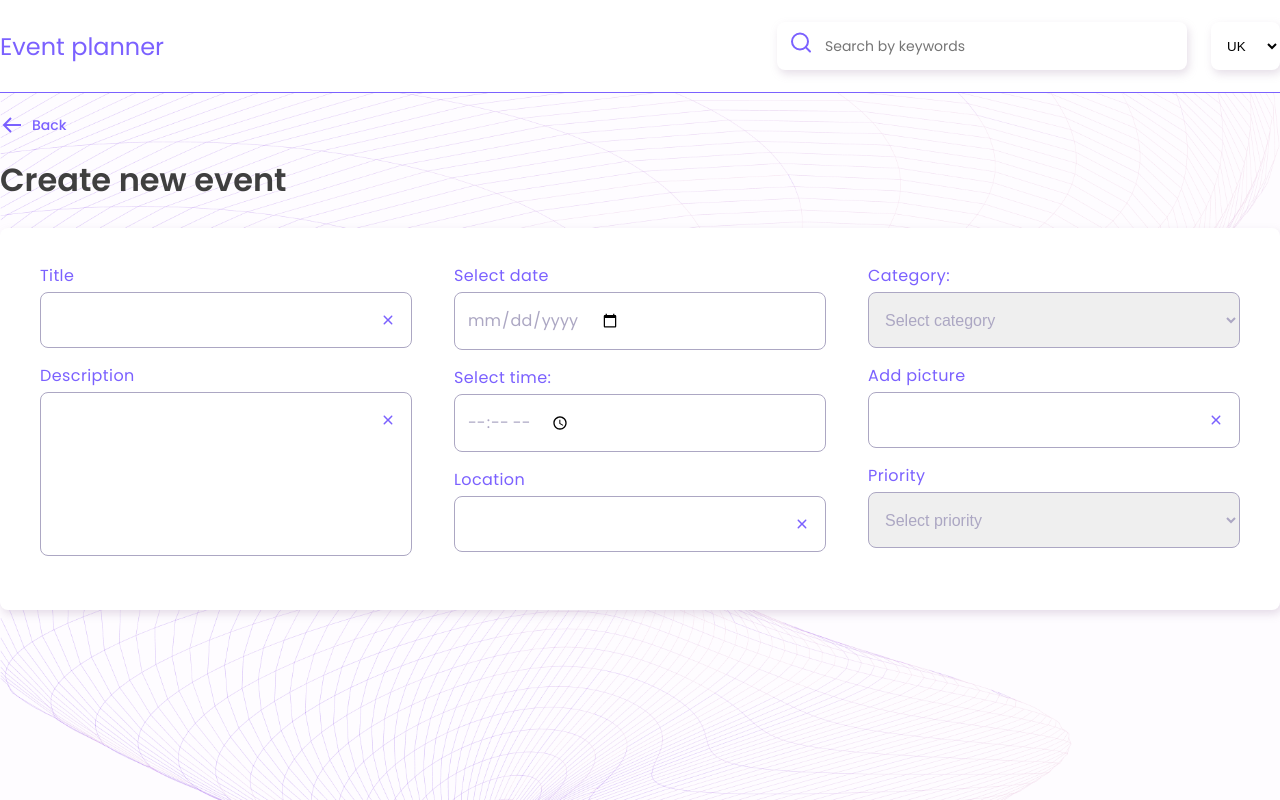
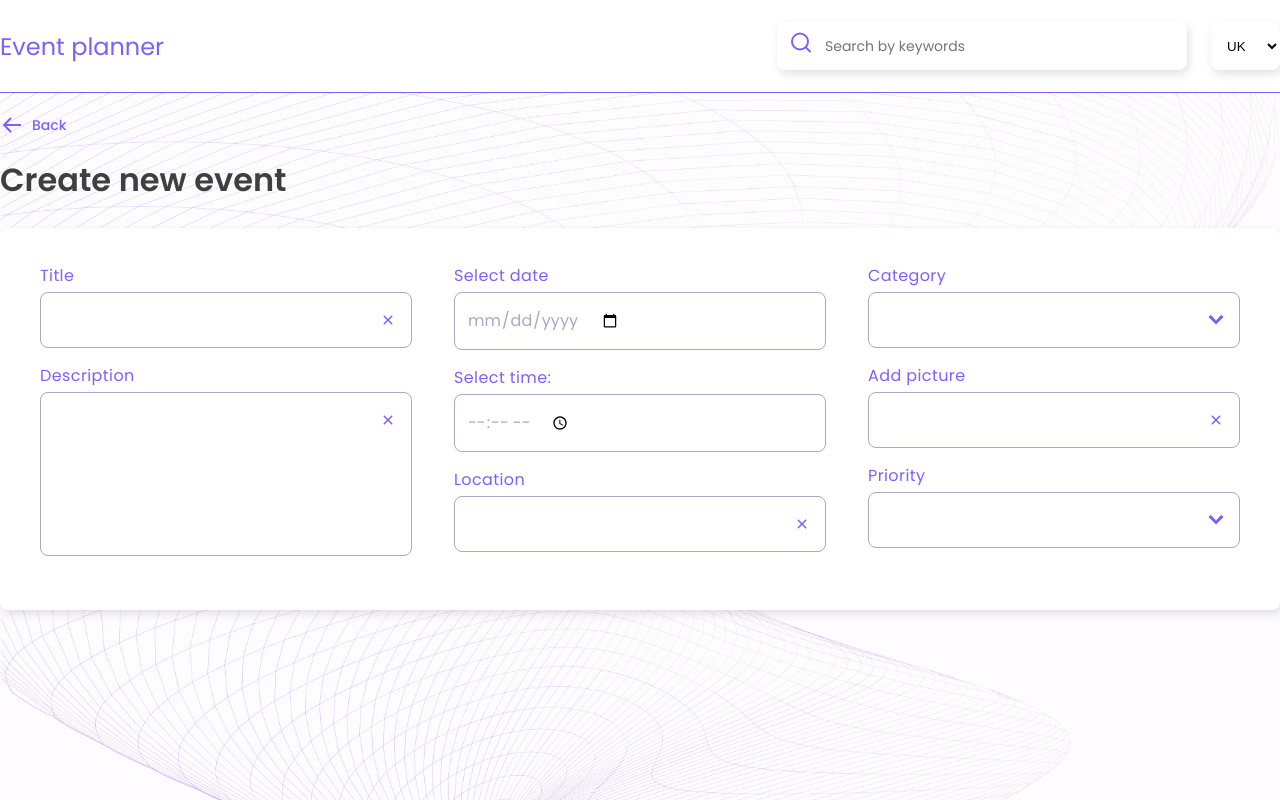
Before and after one commit to pabearyoga/Event-Planner, a React (Create React App) app: page /create in a window 1280 px wide. Built offline with nearby package versions, Linux system fonts and the light colour scheme.

Commit message:
add Category and Priority

```diff
--- a/package.json
+++ b/package.json
@@ -6,6 +6,7 @@
     "@testing-library/jest-dom": "^5.17.0",
     "@testing-library/react": "^13.4.0",
     "@testing-library/user-event": "^13.5.0",
+    "nanoid": "^4.0.2",
     "path": "^0.12.7",
     "react": "^18.2.0",
     "react-datepicker": "^4.16.0",
--- a/src/components/CreateEventForm/CreateEventForm.jsx
+++ b/src/components/CreateEventForm/CreateEventForm.jsx
@@ -4,6 +4,7 @@ import React, { useState, useEffect } from 'react';
 import InputText from './InputText/InputText';
 import InputTextarea from './InputTextarea/InputTextarea';
 import InputFile from './InputFile/InputFile';
+import SelectWrapper from './SelectWrapper/SelectWrapper';
 
 const CreateEventForm = () => {
   // const [formData, setFormData] = useState({
@@ -25,8 +26,13 @@ const CreateEventForm = () => {
   const [location, setLocation] = useState('');
   const [category, setCategory] = useState('');
   const [priority, setPriority] = useState('');
-  const [photo, setPhoto] = useState('');
+  const [photo, setPhoto] = useState(null);
   const [photoName, setPhotoName] = useState('');
+
+  // const [showDatePicker, setShowDatePicker] = useState(false);
+  // const [showTimePicker, setShowTimePicker] = useState(false);
+  const [showCategories, setShowCategories] = useState(false);
+  const [showPriorities, setShowPriorities] = useState(false);
 
 
 
@@ -38,37 +44,68 @@ const CreateEventForm = () => {
             case "description":
                 setDescription(e.target.value);
                 break;
+            // case "date":
+            //     setDate(e.target.value);
+            //     break;
+            // case "time":
+            //     setTime(e.target.value);
+            //     break;
             case "location":
                 setLocation(e.target.value);
                 break;
-            // case "photo":
-            //     setPhoto(e.target.files[0]);
-            //     setPhotoName(e.target.files[0].name);
-
-            //     break;
-            // case "category":
-            //     setCategory(e.target.value);
-            //     break;
-            // case "priority":
-            //     setPriority(e.target.value);
-            //     break;
+            case "category":
+                setShowCategories(prevShowPriorities => !prevShowPriorities)
+                break;
+            case "photo":
+                setPhoto(e.target.files[0]);
+                break;
+            case 'priority':
+                setShowPriorities(prevShowPriorities => !prevShowPriorities)
+                break;
             default:
                 return;
         }
 
     }
 
-  const handlePictureChange = (e) => {
-    const file = e.target.files[0];
-    setPhoto(file)
-  };
+
 
   const handleSubmit = (e) => {
     e.preventDefault();
     // Handle form submission here
   };
 
-  console.log(photo)
+
+
+  const handleOptionSelect = (e) => {
+    switch (e.target.name) {
+      case 'Hight':
+      case 'Medium':
+      case 'Low':
+        setPriority(e.target.name)
+        setShowPriorities(prevShowPriorities => !prevShowPriorities)
+
+          break;
+      case 'Art':
+      case 'Music':
+      case 'Business':
+      case 'Conference':
+      case 'Workshop':
+      case 'Party':
+      case 'Sport':
+          setCategory(e.target.name)
+          setShowCategories(prevShowPriorities => !prevShowPriorities)
+          break;
+      default:
+          return;
+    }
+  }
+
+  const priorityList = ['Hight', 'Medium', 'Low']
+
+  const categoryList = ['Art', 'Music', 'Business', 'Conference', 'Workshop', 'Party', 'Sport']
+
+
 
   return (
       <form className={styles.form} onSubmit={handleSubmit}>
@@ -119,36 +156,33 @@ const CreateEventForm = () => {
           onClick={() => setLocation('')}
         />
 
-                <div className={styles.inputWrapper}>
-                    <label className={styles.label}>Category:</label>
-                    <select name="category" value={category} onChange={handleInputChange} className={styles.input}>
-                    <option value="">Select category</option>
-                    <option value="category1">Category 1</option>
-                    <option value="category2">Category 2</option>
-                    </select>
-        </div>
+        <SelectWrapper
+          label='Category'
+          name='category'
+          handleSelectClick={handleInputChange}
+          selectValue={category}
+          showOption={showCategories}
+          optionList={categoryList}
+          handleOptionSelect={handleOptionSelect}
+        />
+
         <InputFile
           label='Add picture'
           inputValue={photo ? photo.name : ''}
-          handleInputChange={handlePictureChange}
+          handleInputChange={handleInputChange}
           onClick={() =>  setPhoto('')}
         />
-                {/* <div className={styles.inputWrapper}>
-                  <label className={styles.label}>Add picture</label>
-                  <div className={styles.fileInputWrapper}>
-                    {photo.name}
-                    <input type="file" accept="image/*" name="photo" onChange={handlePictureChange} />
-                  </div>
-                </div> */}
-                <div className={styles.inputWrapper}>
-                    <label className={styles.label}>Priority</label>
-                    <select name="priority" value={priority} onChange={handleInputChange} className={styles.input}>
-                    <option value="">Select priority</option>
-                    <option value="low">Low</option>
-                    <option value="medium">Medium</option>
-                    <option value="high">High</option>
-                    </select>
-                </div>
+
+        <SelectWrapper
+          label='Priority'
+          name='priority'
+          handleSelectClick={handleInputChange}
+          selectValue={priority}
+          showOption={showPriorities}
+          optionList={priorityList}
+          handleOptionSelect={handleOptionSelect}
+        />
+
           </div>
 
 
--- a/src/components/CreateEventForm/CreateEventForm.module.css
+++ b/src/components/CreateEventForm/CreateEventForm.module.css
@@ -80,6 +80,8 @@
   font-style: normal;
   font-weight: 400;
   line-height: 24px;
+
+  background-color: transparent;
 }
 
 @media screen and (min-width: 768px) {
@@ -155,3 +157,49 @@ input[type='file'] {
   background-color: transparent;
   cursor: pointer;
 }
+
+.optionList {
+  position: absolute;
+  bottom: -18px;
+  left: 0;
+  transform: translateY(100%);
+  z-index: 25;
+
+  display: flex;
+  flex-direction: column;
+
+  width: 100%;
+  padding: 0 16px;
+  border-radius: 8px;
+
+  background-color: var(--white);
+  box-shadow: 2px 4px 9px 0px rgba(166, 141, 174, 0.28);
+}
+
+.optionListItem {
+  cursor: pointer;
+
+  background-color: transparent;
+  border: none;
+  border-bottom: 1px solid var(--divider);
+
+  padding: 16px 0;
+
+  text-align: start;
+  color: var(--text);
+  font-size: 16px;
+  font-weight: 400;
+  line-height: normal;
+  text-transform: capitalize;
+
+  &:last-of-type {
+    border: none;
+  }
+
+  transition: color 350ms cubic-bezier(0.4, 0, 0.2, 1);
+
+  &:hover,
+  &:focus {
+    color: var(--accent);
+  }
+}
--- /dev/null
+++ b/src/components/CreateEventForm/SelectWrapper/SelectWrapper.jsx
@@ -0,0 +1,43 @@
+import styles from '../CreateEventForm.module.css';
+import {GoChevronDown, GoChevronUp} from 'react-icons/go'
+import { nanoid } from "nanoid";
+
+const SelectWrapper = ({label, name, handleSelectClick, selectValue, showOption, optionList, handleOptionSelect}) => {
+    return (
+        <div className={styles.inputWrapper}>
+            <div className={styles.label}>{label}</div>
+            <button
+                name={name}
+                className={styles.input}
+                onClick={handleSelectClick}
+
+            >
+                {selectValue}
+            </button>
+
+            {showOption ? <button className={styles.refreshBtn}><GoChevronUp size={24} color='var(--accent)' /></button> : <button className={styles.refreshBtn}><GoChevronDown size={24} color='var(--accent)' /></button>}
+
+            <div>
+                {showOption &&
+                    <ul className={styles.optionList}>
+                        {optionList.map(item =>
+                            <button
+                                type="button"
+                                category={name}
+                                name={item}
+                                key={nanoid()}
+                                className={styles.optionListItem}
+                                onClick={handleOptionSelect}
+                            >
+                                {item}
+                            </button>
+                        )}
+                    </ul>
+                }
+            </div>
+        </div>
+
+    )
+};
+
+export default SelectWrapper;
```
Also changed, not shown: 1 other file (tests, documents, lock files or other folders).
